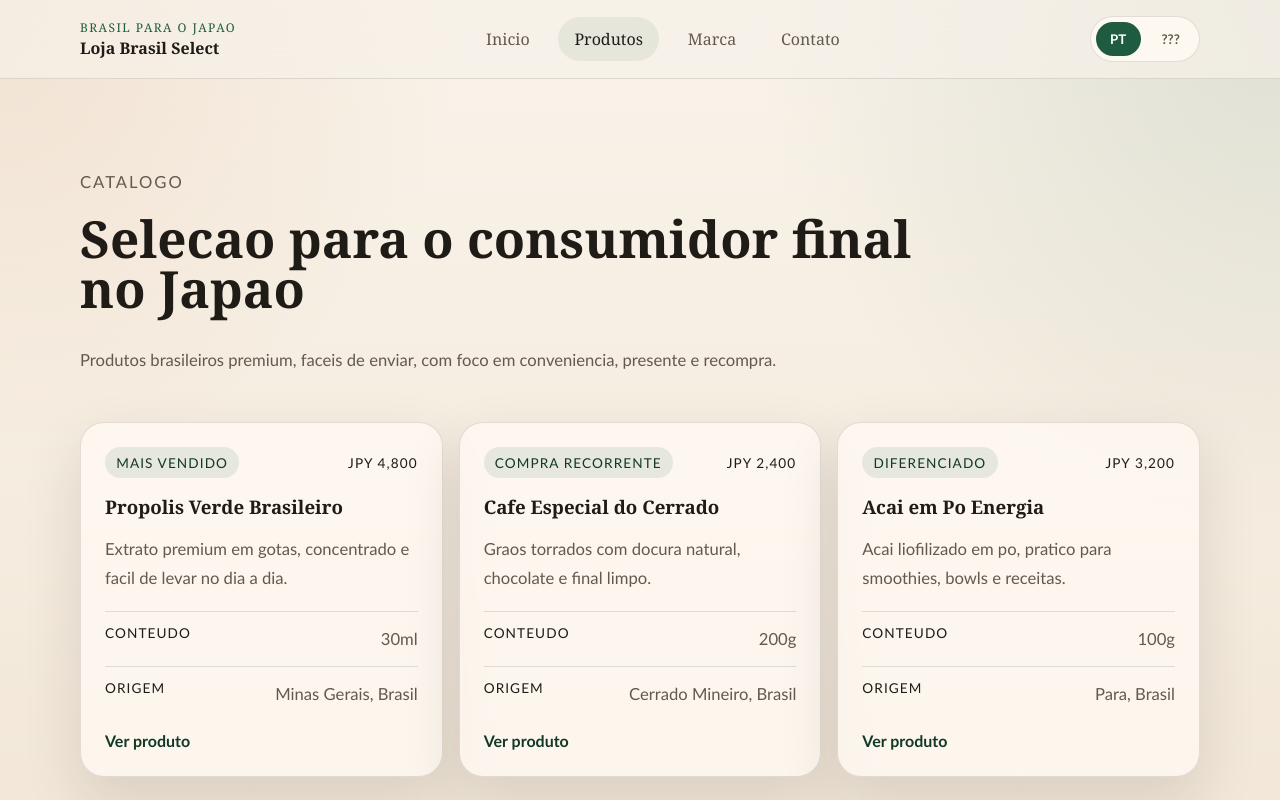
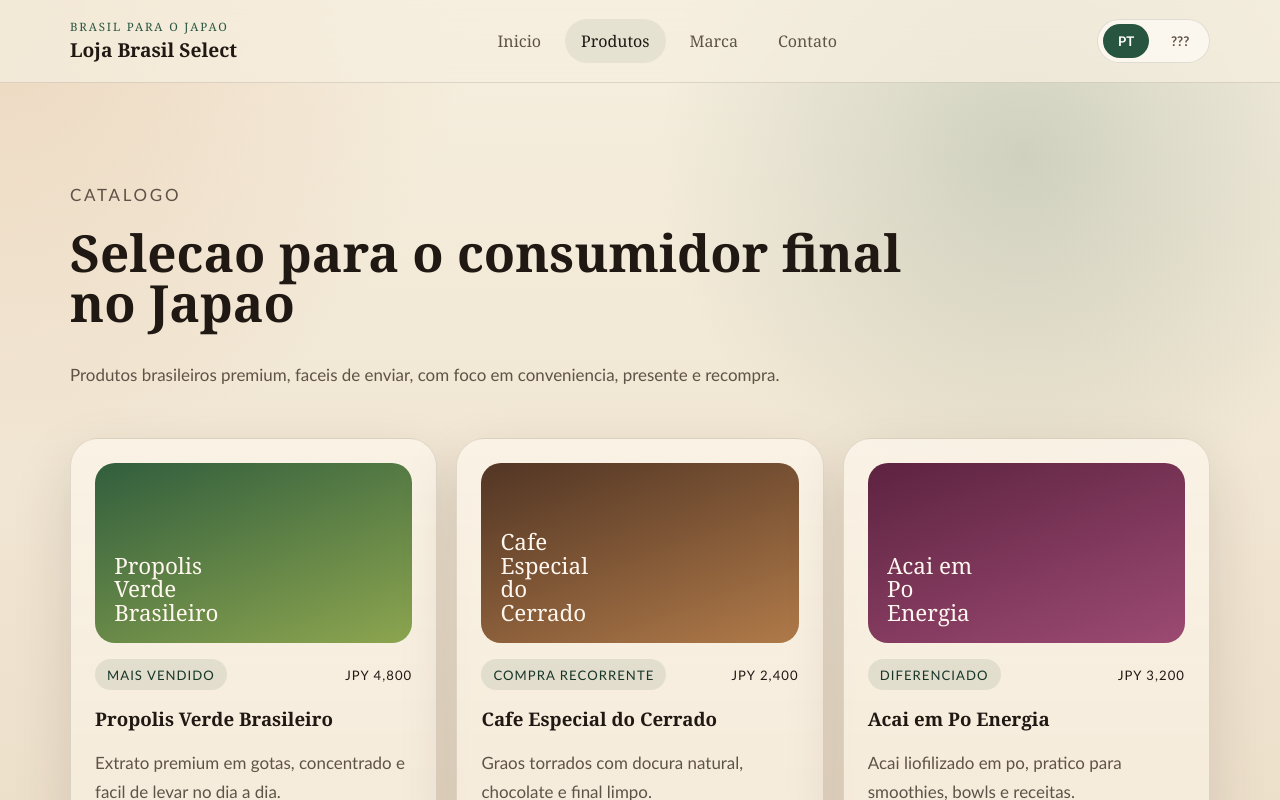
Before and after one commit to thewatermouse/brazil-japan-store-product, a Next.js app: page /products in a window 1280 px wide. Shown: the top 800 px of the page. Built offline with nearby package versions, Linux system fonts and the light colour scheme.

Commit message:
Refine storefront art direction and copy

```diff
--- a/app/globals.css
+++ b/app/globals.css
@@ -1,17 +1,21 @@
 :root {
-  --bg: #f7f1e8;
-  --surface: rgba(255, 250, 243, 0.76);
-  --surface-strong: #fffaf2;
-  --text: #1f1b16;
-  --muted: #63594f;
-  --line: rgba(31, 27, 22, 0.12);
-  --accent: #1f5c3f;
-  --accent-strong: #123827;
-  --accent-warm: #bd6d2d;
-  --dark: #112018;
-  --shadow: 0 24px 60px rgba(33, 28, 22, 0.12);
-  --radius: 24px;
-  --container: 1120px;
+  --bg: #efe5d3;
+  --surface: rgba(248, 241, 228, 0.9);
+  --surface-strong: #fbf4e8;
+  --surface-deep: #e5d4bb;
+  --text: #201812;
+  --muted: #5f5247;
+  --line: rgba(32, 24, 18, 0.12);
+  --accent: #28553f;
+  --accent-strong: #173628;
+  --accent-warm: #c67337;
+  --earth: #855332;
+  --olive: #667a3c;
+  --berry: #6d2745;
+  --dark: #14241b;
+  --shadow: 0 24px 60px rgba(47, 31, 20, 0.14);
+  --radius: 28px;
+  --container: 1140px;
 }
 
 * {
@@ -27,9 +31,10 @@ body {
   font-family: Georgia, "Times New Roman", serif;
   color: var(--text);
   background:
-    radial-gradient(circle at top left, rgba(189, 109, 45, 0.12), transparent 28%),
-    radial-gradient(circle at top right, rgba(31, 92, 63, 0.12), transparent 32%),
-    linear-gradient(180deg, #f9f3ea 0%, #f5ecdf 50%, #efe2d1 100%);
+    radial-gradient(circle at top left, rgba(198, 115, 55, 0.18), transparent 26%),
+    radial-gradient(circle at 80% 12%, rgba(40, 85, 63, 0.18), transparent 24%),
+    radial-gradient(circle at bottom right, rgba(109, 39, 69, 0.1), transparent 20%),
+    linear-gradient(180deg, #f6efdf 0%, #efe3cf 50%, #e7d7be 100%);
 }
 
 a {
@@ -49,9 +54,9 @@ main {
 .site-header {
   position: sticky;
   top: 0;
-  z-index: 10;
+  z-index: 20;
   backdrop-filter: blur(18px);
-  background: rgba(247, 241, 232, 0.7);
+  background: rgba(246, 239, 223, 0.72);
   border-bottom: 1px solid var(--line);
 }
 
@@ -60,26 +65,30 @@ main {
   align-items: center;
   justify-content: space-between;
   gap: 1rem;
-  min-height: 78px;
+  min-height: 82px;
 }
 
 .brand-mark {
   display: flex;
   flex-direction: column;
-  gap: 0.1rem;
+  gap: 0.15rem;
+}
+
+.brand-mark strong {
+  font-size: 1.2rem;
 }
 
 .brand-kicker,
 .eyebrow {
   text-transform: uppercase;
-  letter-spacing: 0.12em;
-  font-size: 0.75rem;
+  letter-spacing: 0.16em;
+  font-size: 0.72rem;
   color: var(--accent);
 }
 
 .nav-links {
   display: flex;
-  gap: 0.8rem;
+  gap: 0.5rem;
   flex-wrap: wrap;
 }
 
@@ -87,18 +96,19 @@ main {
   padding: 0.7rem 1rem;
   border-radius: 999px;
   color: var(--muted);
+  transition: 160ms ease;
 }
 
 .nav-link.active,
 .nav-link:hover {
   color: var(--text);
-  background: rgba(31, 92, 63, 0.08);
+  background: rgba(40, 85, 63, 0.08);
 }
 
 .language-switch {
   display: flex;
   gap: 0.4rem;
-  padding: 0.3rem;
+  padding: 0.28rem;
   border-radius: 999px;
   border: 1px solid var(--line);
   background: rgba(255, 250, 243, 0.8);
@@ -109,7 +119,7 @@ main {
   background: transparent;
   color: var(--muted);
   border-radius: 999px;
-  padding: 0.55rem 0.9rem;
+  padding: 0.55rem 0.95rem;
   font-family: "Trebuchet MS", sans-serif;
   font-weight: 700;
   cursor: pointer;
@@ -122,42 +132,50 @@ main {
 
 .hero-section,
 .section {
-  padding: 4.5rem 0;
+  padding: 5rem 0;
 }
 
 .hero-grid,
 .operation-grid,
 .product-layout,
 .contact-shell,
-.footer-grid {
+.footer-grid,
+.shelf-grid {
   display: grid;
   gap: 1.5rem;
 }
 
 .hero-grid,
 .operation-grid,
-.contact-shell {
-  grid-template-columns: 1.3fr 1fr;
+.contact-shell,
+.shelf-grid {
+  grid-template-columns: 1.2fr 1fr;
+}
+
+.hero-grid-wide {
+  align-items: stretch;
 }
 
 .hero-section h1,
 .section h1,
-.section h2 {
+.section h2,
+.timeline h3 {
   margin: 0;
   line-height: 0.98;
 }
 
 .hero-section h1 {
-  font-size: clamp(3rem, 6vw, 5.6rem);
-  max-width: 11ch;
+  font-size: clamp(3.2rem, 7vw, 6.4rem);
+  max-width: 10ch;
+  letter-spacing: -0.04em;
 }
 
 .section h1 {
-  font-size: clamp(2.4rem, 4vw, 4rem);
+  font-size: clamp(2.5rem, 4vw, 4.2rem);
 }
 
 .section h2 {
-  font-size: clamp(2rem, 3vw, 3rem);
+  font-size: clamp(2rem, 3vw, 3.2rem);
 }
 
 .hero-copy,
@@ -166,9 +184,13 @@ main {
 li,
 dd {
   font-family: "Trebuchet MS", sans-serif;
-  font-size: 1.04rem;
-  line-height: 1.7;
+  font-size: 1.06rem;
+  line-height: 1.75;
   color: var(--muted);
+}
+
+.hero-copy {
+  max-width: 55ch;
 }
 
 .hero-actions {
@@ -185,7 +207,10 @@ dd {
 .product-detail-card,
 .info-panel,
 .contact-card,
-.step-card {
+.step-card,
+.promise-box,
+.shelf-copy,
+.shelf-art {
   border-radius: var(--radius);
 }
 
@@ -194,8 +219,8 @@ dd {
   display: inline-flex;
   align-items: center;
   justify-content: center;
-  min-height: 48px;
-  padding: 0.9rem 1.3rem;
+  min-height: 50px;
+  padding: 0.95rem 1.35rem;
   font-family: "Trebuchet MS", sans-serif;
   font-weight: 700;
 }
@@ -208,7 +233,7 @@ dd {
 
 .button-secondary {
   border: 1px solid var(--line);
-  background: rgba(255, 250, 243, 0.7);
+  background: rgba(255, 248, 238, 0.72);
 }
 
 .hero-panel,
@@ -217,7 +242,10 @@ dd {
 .info-panel,
 .contact-card,
 .step-card,
-.site-footer {
+.site-footer,
+.promise-box,
+.shelf-copy,
+.shelf-art {
   border: 1px solid var(--line);
   background: var(--surface);
   box-shadow: var(--shadow);
@@ -228,8 +256,25 @@ dd {
 .product-detail-card,
 .info-panel,
 .contact-card,
-.step-card {
+.step-card,
+.promise-box,
+.shelf-copy,
+.shelf-art {
   padding: 1.5rem;
+}
+
+.hero-nature {
+  padding-top: 6rem;
+}
+
+.hero-panel-organic {
+  display: flex;
+  flex-direction: column;
+  justify-content: space-between;
+  background:
+    radial-gradient(circle at top right, rgba(198, 115, 55, 0.18), transparent 30%),
+    radial-gradient(circle at bottom left, rgba(40, 85, 63, 0.2), transparent 32%),
+    var(--surface);
 }
 
 .panel-title,
@@ -237,16 +282,16 @@ dd {
 .pill,
 dt {
   font-family: "Trebuchet MS", sans-serif;
-  font-size: 0.85rem;
+  font-size: 0.82rem;
   text-transform: uppercase;
   letter-spacing: 0.08em;
 }
 
 .pill {
   display: inline-flex;
-  padding: 0.45rem 0.7rem;
+  padding: 0.45rem 0.75rem;
   border-radius: 999px;
-  background: rgba(31, 92, 63, 0.1);
+  background: rgba(40, 85, 63, 0.1);
   color: var(--accent-strong);
 }
 
@@ -256,11 +301,64 @@ dt {
   padding-left: 1.2rem;
 }
 
+.bullet-list-spaced li + li {
+  margin-top: 0.8rem;
+}
+
+.ingredient-orbs {
+  display: flex;
+  flex-wrap: wrap;
+  gap: 0.75rem;
+  margin-top: 1.8rem;
+}
+
+.ingredient-orbs span {
+  padding: 0.7rem 1rem;
+  border-radius: 999px;
+  background: rgba(20, 36, 27, 0.06);
+  font-family: "Trebuchet MS", sans-serif;
+  font-weight: 700;
+}
+
+.shelf-grid {
+  align-items: center;
+}
+
+.shelf-copy {
+  background: rgba(251, 244, 232, 0.75);
+}
+
+.shelf-art {
+  min-height: 320px;
+  display: grid;
+  grid-template-columns: 1.05fr 0.95fr;
+  gap: 1rem;
+  align-items: stretch;
+  background: linear-gradient(180deg, rgba(255, 248, 238, 0.7), rgba(229, 212, 187, 0.74));
+}
+
+.shelf-card {
+  border-radius: 24px;
+}
+
+.shelf-card-leaf {
+  background: linear-gradient(160deg, rgba(40, 85, 63, 0.95), rgba(102, 122, 60, 0.7));
+}
+
+.shelf-card-earth {
+  background: linear-gradient(160deg, rgba(133, 83, 50, 0.95), rgba(198, 115, 55, 0.7));
+}
+
+.shelf-card-sun {
+  background: linear-gradient(160deg, rgba(109, 39, 69, 0.9), rgba(198, 115, 55, 0.58));
+  grid-column: 2;
+}
+
 .stat-grid,
 .card-grid,
 .stack-grid {
   display: grid;
-  gap: 1rem;
+  gap: 1.2rem;
 }
 
 .stat-grid {
@@ -291,6 +389,39 @@ dt {
   grid-template-columns: repeat(3, minmax(0, 1fr));
 }
 
+.product-card-rich {
+  background: linear-gradient(180deg, rgba(251, 244, 232, 0.86), rgba(244, 233, 215, 0.92));
+}
+
+.product-visual {
+  min-height: 180px;
+  display: flex;
+  align-items: flex-end;
+  padding: 1.2rem;
+  border-radius: 20px;
+  color: #fff7ef;
+  font-size: 1.4rem;
+  line-height: 1.05;
+  margin-bottom: 1rem;
+  background: linear-gradient(160deg, var(--accent), var(--accent-warm));
+}
+
+.product-visual span {
+  max-width: 9ch;
+}
+
+.tone-propolis {
+  background: linear-gradient(160deg, #315e3d, #8ca54f);
+}
+
+.tone-coffee {
+  background: linear-gradient(160deg, #513524, #b07a49);
+}
+
+.tone-acai {
+  background: linear-gradient(160deg, #5d2340, #9c4a72);
+}
+
 .product-meta,
 .spec-list,
 .detail-list {
@@ -309,7 +440,7 @@ dt {
 .info-panel h2,
 .contact-card h2,
 .step-card h2 {
-  margin: 1rem 0 0.3rem;
+  margin: 1rem 0 0.35rem;
 }
 
 .spec-list,
@@ -334,14 +465,15 @@ dt {
   font-weight: 700;
 }
 
-.section-dark {
-  background: linear-gradient(180deg, rgba(17, 32, 24, 0.94), rgba(16, 28, 23, 0.97));
-  color: #f9f3ea;
+.ritual-section {
+  background: linear-gradient(180deg, rgba(20, 36, 27, 0.96), rgba(24, 44, 33, 0.98));
+  color: #f6efdf;
 }
 
-.section-dark p,
-.section-dark li {
-  color: rgba(249, 243, 234, 0.76);
+.ritual-section p,
+.ritual-section li,
+.ritual-section h3 {
+  color: rgba(246, 239, 223, 0.84);
 }
 
 .timeline {
@@ -350,8 +482,8 @@ dt {
 }
 
 .timeline div {
-  padding: 1.25rem;
-  border-radius: 20px;
+  padding: 1.3rem;
+  border-radius: 22px;
   background: rgba(255, 255, 255, 0.04);
   border: 1px solid rgba(255, 255, 255, 0.08);
 }
@@ -361,6 +493,20 @@ dt {
   font-size: 0.9rem;
   font-family: "Trebuchet MS", sans-serif;
   color: var(--accent-warm);
+}
+
+.timeline h3 {
+  margin-top: 0.6rem;
+  margin-bottom: 0.35rem;
+  font-size: 1.3rem;
+}
+
+.promise-box {
+  text-align: center;
+  padding: 2.5rem;
+  background:
+    radial-gradient(circle at top center, rgba(198, 115, 55, 0.14), transparent 28%),
+    rgba(251, 244, 232, 0.8);
 }
 
 .product-layout {
@@ -394,7 +540,8 @@ dt {
   .contact-shell,
   .footer-grid,
   .card-grid,
-  .stack-grid {
+  .stack-grid,
+  .shelf-grid {
     grid-template-columns: 1fr;
   }
 
@@ -402,12 +549,17 @@ dt {
     align-items: start;
     flex-direction: column;
   }
+
+  .shelf-art {
+    grid-template-columns: 1fr 1fr;
+    min-height: 240px;
+  }
 }
 
 @media (max-width: 640px) {
   .hero-section,
   .section {
-    padding: 3.25rem 0;
+    padding: 3.4rem 0;
   }
 
   .nav-shell {
@@ -416,8 +568,13 @@ dt {
     padding: 0.9rem 0;
   }
 
-  .stat-grid {
+  .stat-grid,
+  .shelf-art {
     grid-template-columns: 1fr;
+  }
+
+  .shelf-card-sun {
+    grid-column: auto;
   }
 
   .hero-actions,
@@ -432,4 +589,8 @@ dt {
   .language-button {
     width: 100%;
   }
+
+  .product-visual {
+    min-height: 140px;
+  }
 }
--- a/components/ProductCard.tsx
+++ b/components/ProductCard.tsx
@@ -9,11 +9,21 @@ type ProductCardProps = {
   product: Product;
 };
 
+const productTones = {
+  "green-propolis-drops": "tone-propolis",
+  "cerrado-specialty-coffee": "tone-coffee",
+  "acai-energy-powder": "tone-acai"
+} as const;
+
 export function ProductCard({ product }: ProductCardProps) {
   const { language } = useLanguage();
+  const toneClass = productTones[product.slug as keyof typeof productTones] ?? "";
 
   return (
-    <article className="product-card">
+    <article className="product-card product-card-rich">
+      <div className={`product-visual ${toneClass}`}>
+        <span>{product.name[language]}</span>
+      </div>
       <div className="product-meta">
         <span className="pill">{product.badge[language]}</span>
         <span className="product-price">JPY {product.priceYen.toLocaleString()}</span>
@@ -22,16 +32,16 @@ export function ProductCard({ product }: ProductCardProps) {
       <p>{product.shortDescription[language]}</p>
       <dl className="spec-list">
         <div>
-          <dt>{language === "pt" ? "Conteudo" : "???"}</dt>
+          <dt>{language === "pt" ? "Conteúdo" : "内容量"}</dt>
           <dd>{product.weight}</dd>
         </div>
         <div>
-          <dt>{language === "pt" ? "Origem" : "???"}</dt>
+          <dt>{language === "pt" ? "Origem" : "原産地"}</dt>
           <dd>{product.origin[language]}</dd>
         </div>
       </dl>
       <Link href={`/products/${product.slug}`} className="text-link">
-        {language === "pt" ? "Ver produto" : "?????"}
+        {language === "pt" ? "Ver produto" : "商品を見る"}
       </Link>
     </article>
   );
```
Also changed, not shown: components/HomeContent.tsx (+115 -62 lines), 16 other files (tests, documents, lock files or other folders).
